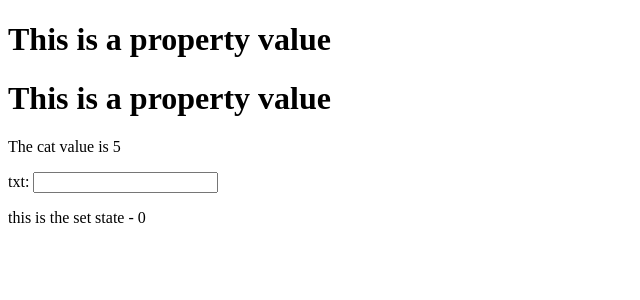
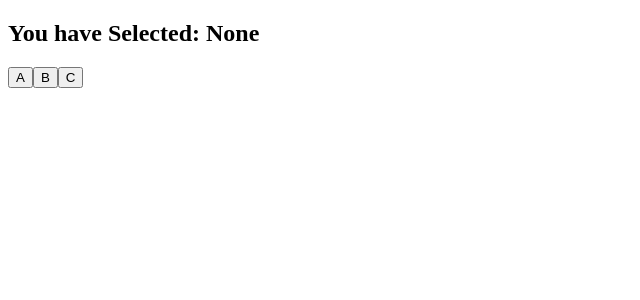
Before and after one commit to diegohdez90/learning-react, a React (Create React App) app: page / in a window 1280 px wide. Shown: the top 300 px of the page, without its empty margins (0-640 px from the left). Built offline with nearby package versions, Linux system fonts and the light colour scheme.

Commit message:
feat(app):
user react.cloneElement to copy button functionality to display button value pressed

```diff
--- a/src/App.js
+++ b/src/App.js
@@ -1,43 +1,43 @@
 import React from 'react';
-import PropTypes from 'prop-types'
 
 class App extends React.Component{
 
-  constructor () {
-    super();
-    this.state ={
-      txt: 'this is the set state',
-      cat: 0,
-    }
-  }
-
-  update = event => {
-    this.setState({
-      txt: event.target.value,
-    })
-  }
-
   render() {
-    let {txt, cat} = this.props;
     return (
-      <div>
-        <h1>{this.props.txt}</h1>
-        <h1>{txt}</h1>
-        <p>The cat value is {cat}</p>
-        <div>
-          <label>
-            txt: <input type="text" onChange={this.update} />
-          </label>
-          <p>{this.state.txt} - {this.state.cat}</p>
-        </div>
-      </div>
+      <Buttons>
+        <button value="A">A</button>
+        <button value="B">B</button>
+        <button value="C">C</button>
+      </Buttons>
     )
   }
 }
 
-App.propTypes = {
-  txt: PropTypes.string,
-  cat: PropTypes.number.isRequired
+class Buttons extends React.Component {
+  constructor () {
+    super()
+    this.state = {
+      selected: 'None'
+    }
+  }
+
+  selectItem (selected){
+    this.setState({selected})
+  }
+
+  render () {
+    let fn = child => React.cloneElement(child, {
+      onClick: this.selectItem.bind(this, child.props.value)
+    })
+    let items = React.Children.map(this.props.children, fn);
+    return (
+      <div>
+        <h2>You have Selected: {this.state.selected}</h2>
+        {items}
+      </div>
+    )
+  }
+
 }
 
 export default App;
--- a/src/index.js
+++ b/src/index.js
@@ -3,6 +3,6 @@
 import App from './App';
 
 ReactDOM.render(
-  <App cat={5} txt="This is a property value" />,
+  <App />,
   document.getElementById('root')
 );
```
